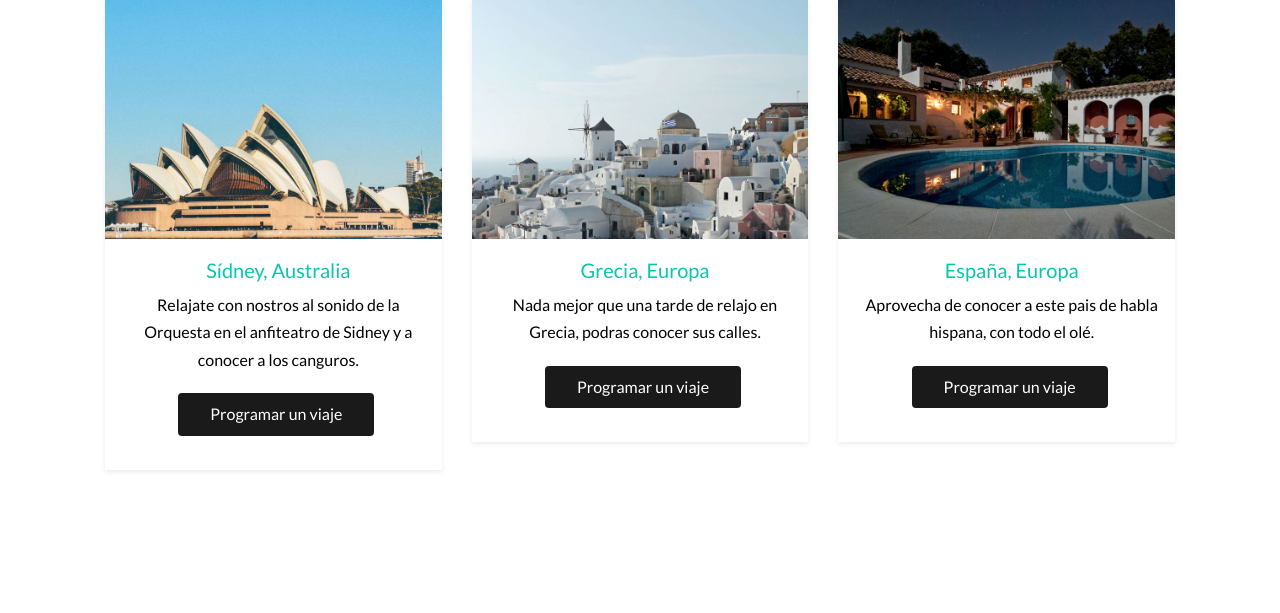
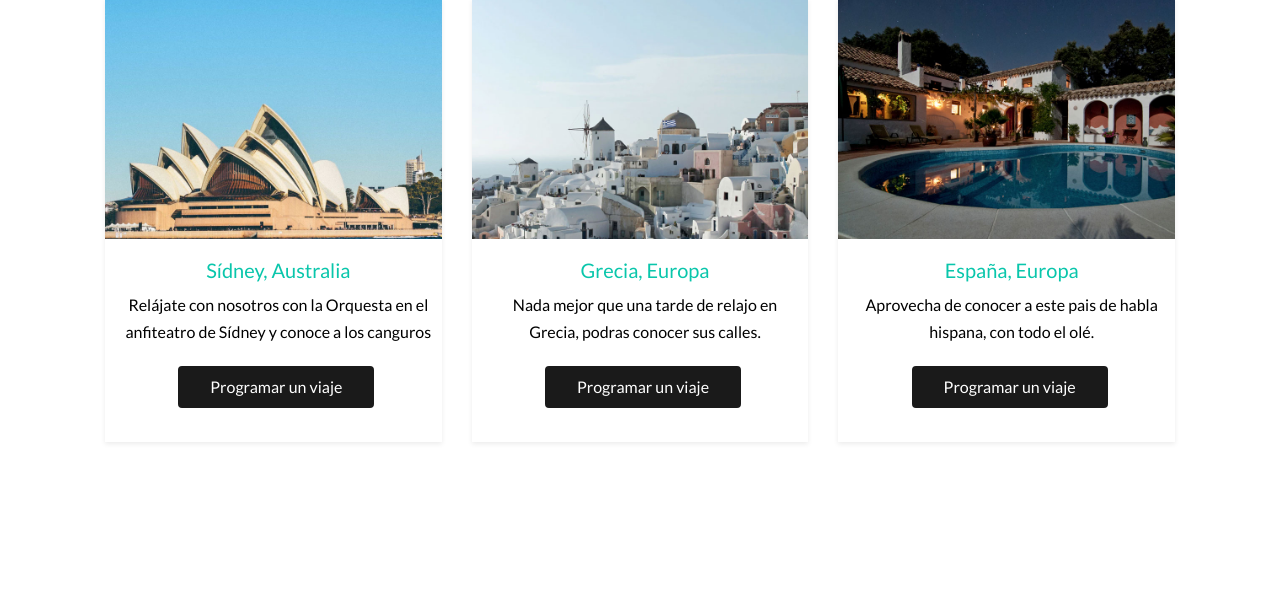
Before and after one commit to Dolapelao/Trabajo_Github, a Django app: page /app/destination/ in a window 1280 px wide. Shown: the part 1431-2044 px from the top of the page. Run offline with Django 5.2, Linux system fonts and the light colour scheme; a user stored in the database is signed in; some libraries are stand-ins or nearby versions; some web fonts are replaced.

Commit message:
Update Destination

```diff
--- a/app/templates/app/destination.html
+++ b/app/templates/app/destination.html
@@ -80,7 +80,8 @@
 						</figure>
 						<div class="fh5co-text">
 							<h2>Sídney, Australia</h2>
-							<p>Relajate con nostros al sonido de la Orquesta en el anfiteatro de Sidney y a conocer a los canguros.</p>
+							<p>
+							Relájate con nosotros con la Orquesta en el anfiteatro de Sídney y conoce a los canguros</p>
 							<p><span class="btn btn-primary">Programar un viaje</span></p>
 						</div>
 					</a>
```
